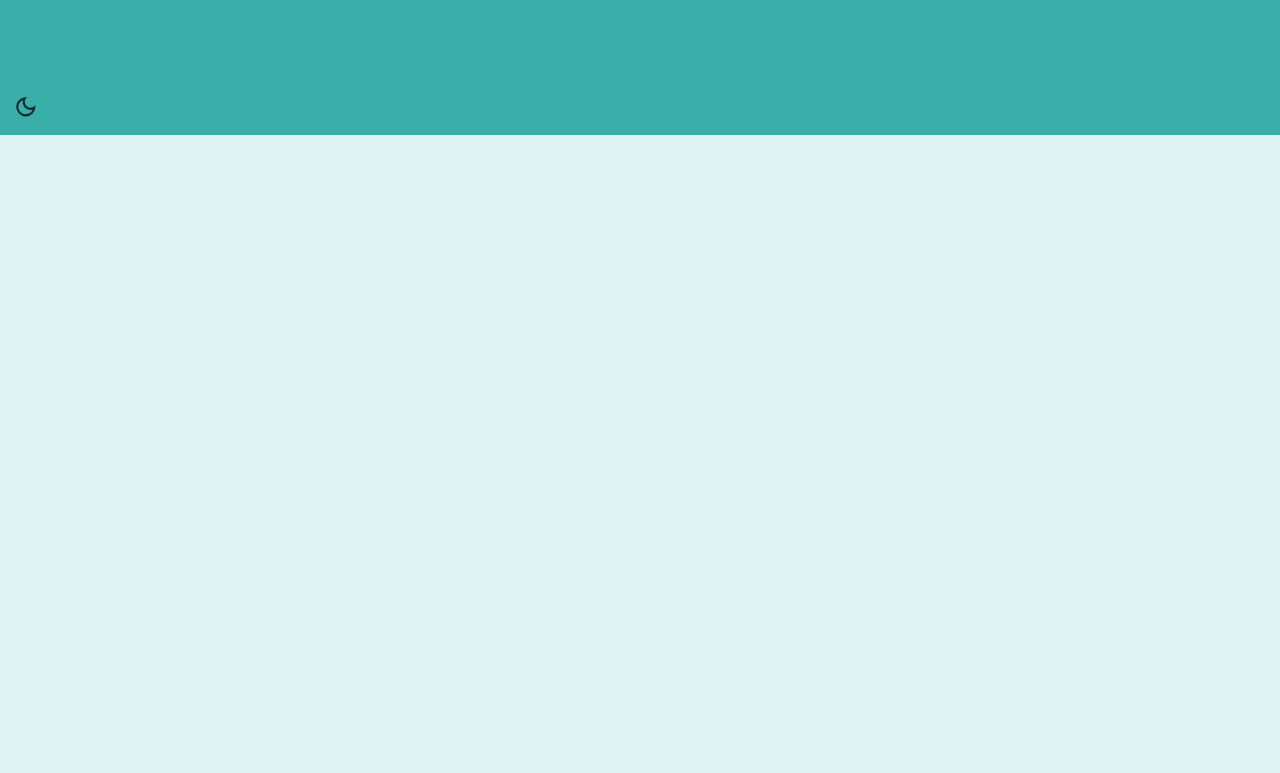
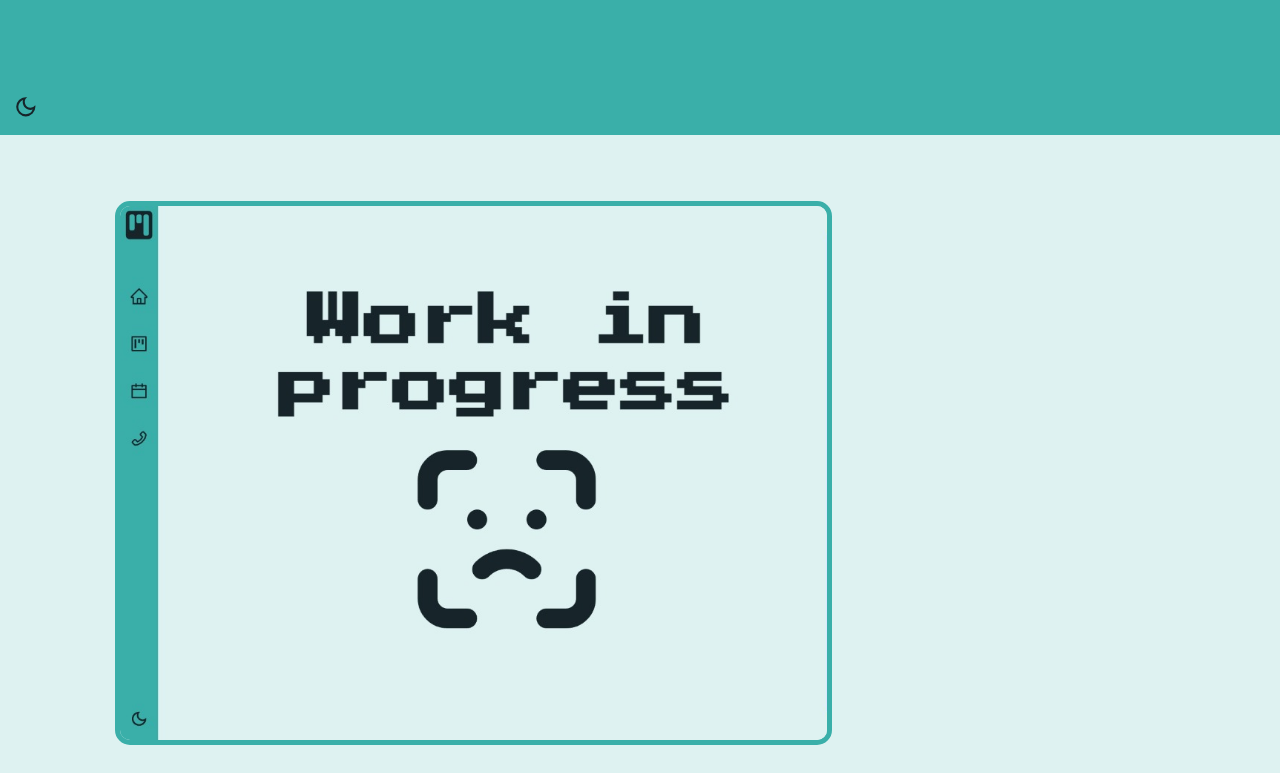
Before and after one commit to KaueFSoares/Kanban-Organizer, a React (Create React App) app in the folder files/kanban-organizer/: page / in a window 1280 px wide. Shown: the part 665-1438 px from the top of the page. Built offline with nearby package versions, Linux system fonts and the light colour scheme.

Commit message:
home page content in progress

```diff
--- a/files/kanban-organizer/src/components/pages/contact/Contact.js
+++ b/files/kanban-organizer/src/components/pages/contact/Contact.js
@@ -1,11 +1,11 @@
 import "./contact.sass"
+import { TbFaceIdError } from "react-icons/tb"
 
 function Contact() {
   return (
-    <main id="container">
-      <h1>Contact</h1>
-      <p>Sed ut perspiciatis unde omnis iste natus error sit voluptatem accusantium doloremque laudantium, totam rem aperiam, eaque ipsa quae ab illo inventore veritatis et quasi architecto beatae vitae dicta sunt explicabo. Nemo enim ipsam voluptatem quia voluptas sit aspernatur aut odit aut fugit, sed quia consequuntur magni dolores eos qui ratione voluptatem sequi nesciunt. Neque porro quisquam est, qui dolorem ipsum quia dolor sit amet, consectetur, adipisci velit, sed quia non numquam eius modi tempora incidunt ut labore et dolore magnam aliquam quaerat voluptatem. Ut enim ad minima veniam, quis nostrum exercitationem ullam corporis suscipit laboriosam, nisi ut aliquid ex ea commodi consequatur? Quis autem vel eum iure reprehenderit qui in ea voluptate velit esse quam nihil molestiae consequatur, vel illum qui dolorem eum fugiat quo voluptas nulla pariatur.</p>
-      <p>Sed ut perspiciatis unde omnis iste natus error sit voluptatem accusantium doloremque laudantium, totam rem aperiam, eaque ipsa quae ab illo inventore veritatis et quasi architecto beatae vitae dicta sunt explicabo. Nemo enim ipsam voluptatem quia voluptas sit aspernatur aut odit aut fugit, sed quia consequuntur magni dolores eos qui ratione voluptatem sequi nesciunt. Neque porro quisquam est, qui dolorem ipsum quia dolor sit amet, consectetur, adipisci velit, sed quia non numquam eius modi tempora incidunt ut labore et dolore magnam aliquam quaerat voluptatem. Ut enim ad minima veniam, quis nostrum exercitationem ullam corporis suscipit laboriosam, nisi ut aliquid ex ea commodi consequatur? Quis autem vel eum iure reprehenderit qui in ea voluptate velit esse quam nihil molestiae consequatur, vel illum qui dolorem eum fugiat quo voluptas nulla pariatur.</p>
+    <main id="contact-container">
+      <h1>Work in <br />progress</h1>
+      <TbFaceIdError id = "icon" />
     </main>
   )
 }
--- a/files/kanban-organizer/src/components/pages/contact/contact.sass
+++ b/files/kanban-organizer/src/components/pages/contact/contact.sass
@@ -1,6 +1,4 @@
 @use "../../../styles/variables"
-
-
 
 /* SMALL DEVICES < 600 PX */
 @media only screen and (max-width: 600px)
@@ -14,11 +12,9 @@
         min-height: 100vh
         width: 100%
 
-
         h1
             margin-bottom: 3rem
             text-align: center
-
 
 /* LARGE PHONES AND SMALL TABLETS */
 @media only screen and (min-width: 600px)
@@ -31,7 +27,6 @@
         font-family: variables.$font-main
         min-height: 100vh
         width: 100%
-
 
         h1
             margin-bottom: 3rem
@@ -50,11 +45,9 @@
         min-height: 100vh
         width: 100%
 
-
         h1
             margin-bottom: 3rem
             text-align: center
-
 
 /* LARGE LAPTOPS */
 @media only screen and (min-width: 992px)
@@ -69,30 +62,34 @@
         min-height: 100vh
         width: 100%
 
-
         h1
             margin-bottom: 3rem
             text-align: center
 
-
-
 /* EXTRA LARGE DEVICES */
 @media only screen and (min-width: 1200px)
-    #container
+    #contact-container
         background-color: variables.$bg-color
         padding: 3rem
-        font-size: 1.3rem
-        line-height: 2rem
-        text-align: justify
         font-family: variables.$font-main
         margin-left: 4rem
         min-height: 100vh
         width: 100%
         color: variables.$text-color
-
+        display: flex
+        flex-direction: column
+        align-items: center
+        justify-content: center
 
         h1
-            margin-bottom: 2.8rem
+            margin-bottom: 0rem
             text-align: center
             color: variables.$text-color-focus
             font-family: variables.$font-icon
+            font-size: 6rem
+            line-height: 7rem
+            text-align: center
+
+        #icon
+            font-size: 25rem
+            color: variables.$text-color-focus
--- a/files/kanban-organizer/src/components/pages/home/Home.js
+++ b/files/kanban-organizer/src/components/pages/home/Home.js
@@ -17,6 +17,8 @@ function Home() {
 
   return (
     <main id="home-container">
+
+      {/* ----- FIRST SECTION ----- */}
       <section id="top">
         <div id="content-box">
           {/* logo */}
@@ -32,7 +34,7 @@ function Home() {
             </div>
           </div>
 
-          <div id = "text-box">
+          <div id="text-box">
             <p>Streamline your workflow with <span>Kanban</span> - </p>
             <p>Organized, efficient and user-friendly.</p>
           </div>
@@ -42,15 +44,34 @@ function Home() {
 
       </section>
 
+
+
+      {/* ----- SECCOND SECTION ----- */}
       <section id="seccond-box">
+        <div id="first-content">
+          <div id="img-box">
+            <img src={require("../../../img/error-img.jpeg")} alt="features" />
+          </div>
+          <div id="text">
 
+          </div>
+        </div>
+        <div id = "seccond-content">
+
+        </div>
       </section>
 
+
+
+      {/* ----- BACK TO TOP SECTION ----- */}
       <section id="back-to-top-box">
         <h2>Did you like it?</h2>
         <button onClick={backToTop}>Sign up!</button>
       </section>
 
+
+
+      {/* ----- FOOTER ----- */}
       <footer>
         <ul id="icon-list">
           <li className="icon-box">
--- a/files/kanban-organizer/src/components/pages/home/home.sass
+++ b/files/kanban-organizer/src/components/pages/home/home.sass
@@ -93,8 +93,26 @@
                             font-family: variables.$text-color
 
         #seccond-box
-            height: 85vh
+            min-height: 85vh
             width: 100%
+            display: flex
+            justify-content: space-between
+            align-items: center
+
+            #first-content
+                padding: 3rem 0
+                #img-box
+                    height: 85vh
+                    width: 50%
+                    display: flex
+                    align-items: center
+                    padding: 0 2rem
+                    padding-left: 5rem
+
+                    img
+                        height: 80%
+                        border: 5px solid variables.$bg-color-focus
+                        border-radius: variables.$large-border-radius
 
         #back-to-top-box
             height: 40vh
```
Also changed, not shown: files/kanban-organizer/src/img/error-img-two.jpeg (added), files/kanban-organizer/src/img/error-img.jpeg (added).
